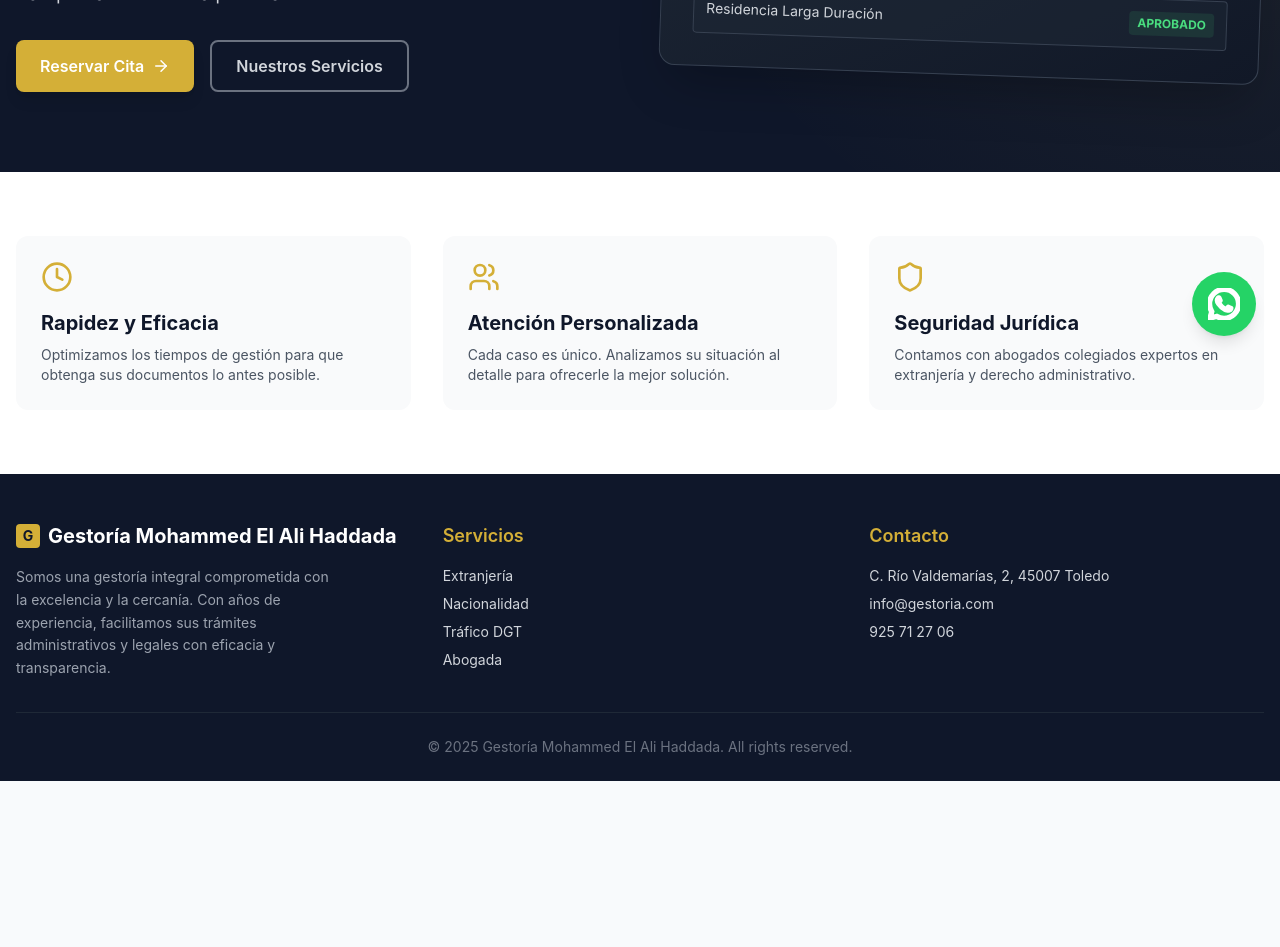
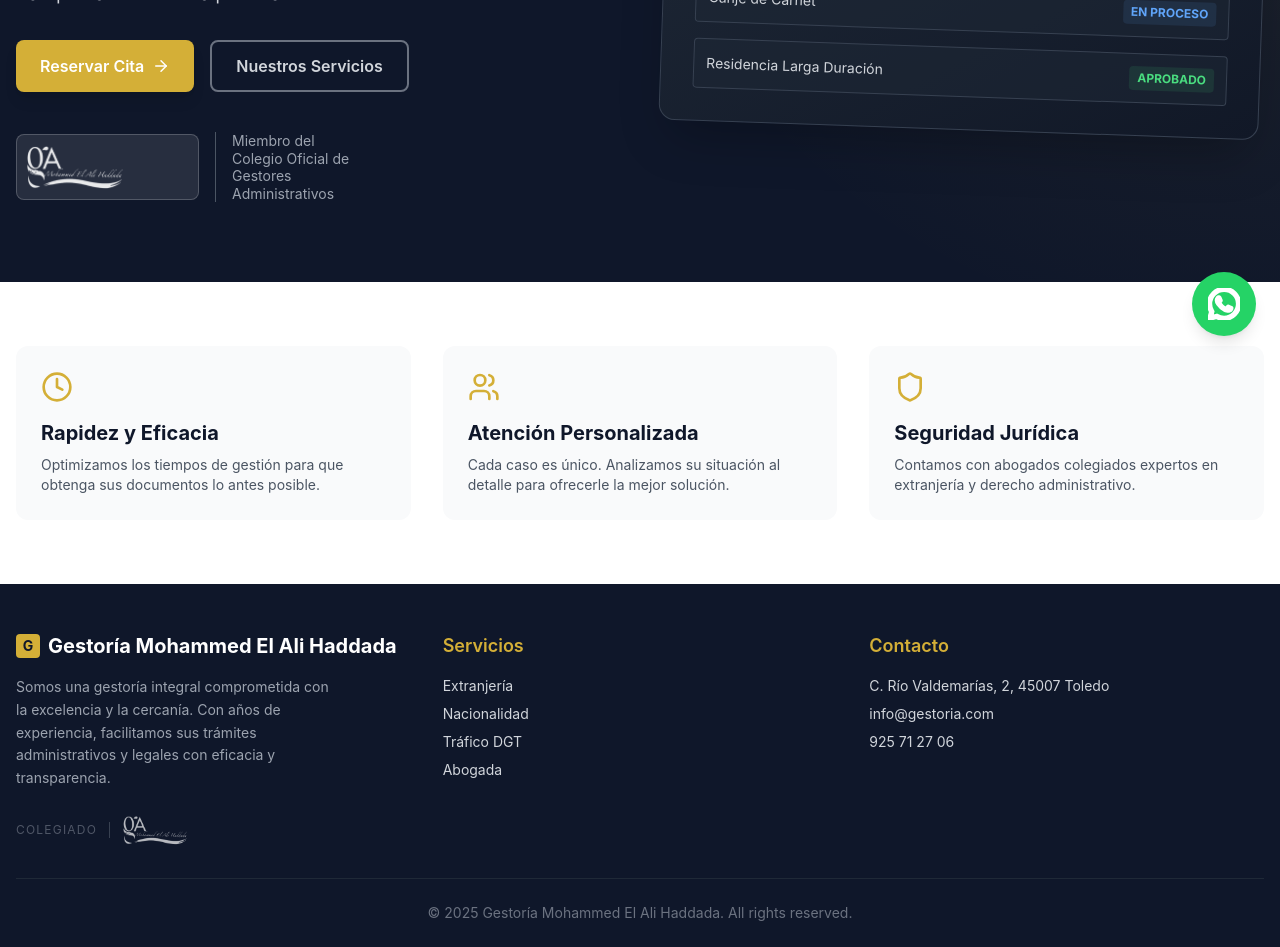
Before and after one commit to Mouriri/gestor-a-, a React (Vite) app: page / in a window 1280 px wide. Shown: the part 440-1387 px from the top of the page. Before the commit the page ends 1221 px from the top, so only its background shows below. Built offline with nearby package versions, Linux system fonts and the light colour scheme.

Commit message:
add logo colegio official

```diff
--- a/src/components/Footer.jsx
+++ b/src/components/Footer.jsx
@@ -14,7 +14,11 @@ const Footer = () => {
                             <span className="bg-secondary text-primary font-bold w-6 h-6 flex items-center justify-center rounded text-sm">G</span>
                             Gestoría Mohammed El Ali Haddada
                         </h3>
-                        <p className="text-gray-400 text-sm leading-relaxed max-w-xs">{t.about.desc}</p>
+                        <p className="text-gray-400 text-sm leading-relaxed max-w-xs mb-6">{t.about.desc}</p>
+                        <div className="flex items-center gap-3 opacity-70 hover:opacity-100 transition-opacity">
+                            <span className="text-xs text-gray-500 uppercase tracking-widest border-r border-gray-600 pr-3">Colegiado</span>
+                            <img src="/logo-colegio.png" alt="Logo Colegio" className="h-8 w-auto brightness-0 invert" />
+                        </div>
                     </div>
                     <div>
                         <h4 className="text-lg font-semibold mb-4 text-secondary">{t.nav.services}</h4>
--- a/src/pages/Home.jsx
+++ b/src/pages/Home.jsx
@@ -27,6 +27,16 @@ const Home = () => {
                             <Link to="/services" className="btn btn-outline border-gray-500 text-gray-300 hover:text-white hover:border-white">
                                 {t.home.cta_services}
                             </Link>
+                        </div>
+
+                        {/* Trust Badge / Logo */}
+                        <div className="mt-10 flex items-center gap-4 animate-fade-in opacity-90">
+                            <div className="bg-white/10 backdrop-blur-sm p-2 rounded-lg border border-white/20 inline-block">
+                                <img src="/logo-colegio.png" alt="Colegio Oficial de Gestores" className="h-12 w-auto object-contain brightness-0 invert opacity-90" />
+                            </div>
+                            <span className="text-gray-400 text-sm max-w-[150px] leading-tight border-l border-gray-600 pl-4">
+                                Miembro del Colegio Oficial de Gestores Administrativos
+                            </span>
                         </div>
                     </div>
                     {/* Abstract Visual or Image Placeholder */}
```
Also changed, not shown: public/logo-colegio.png (added).
